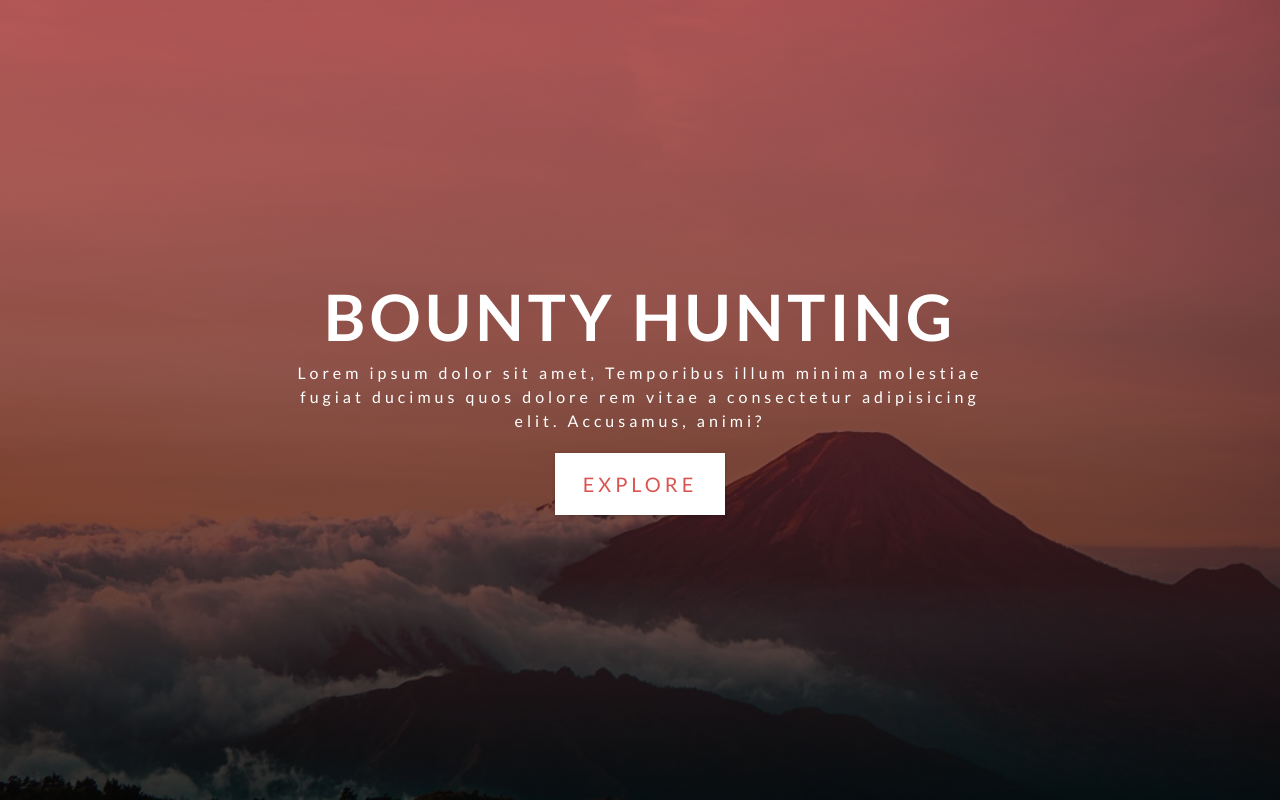
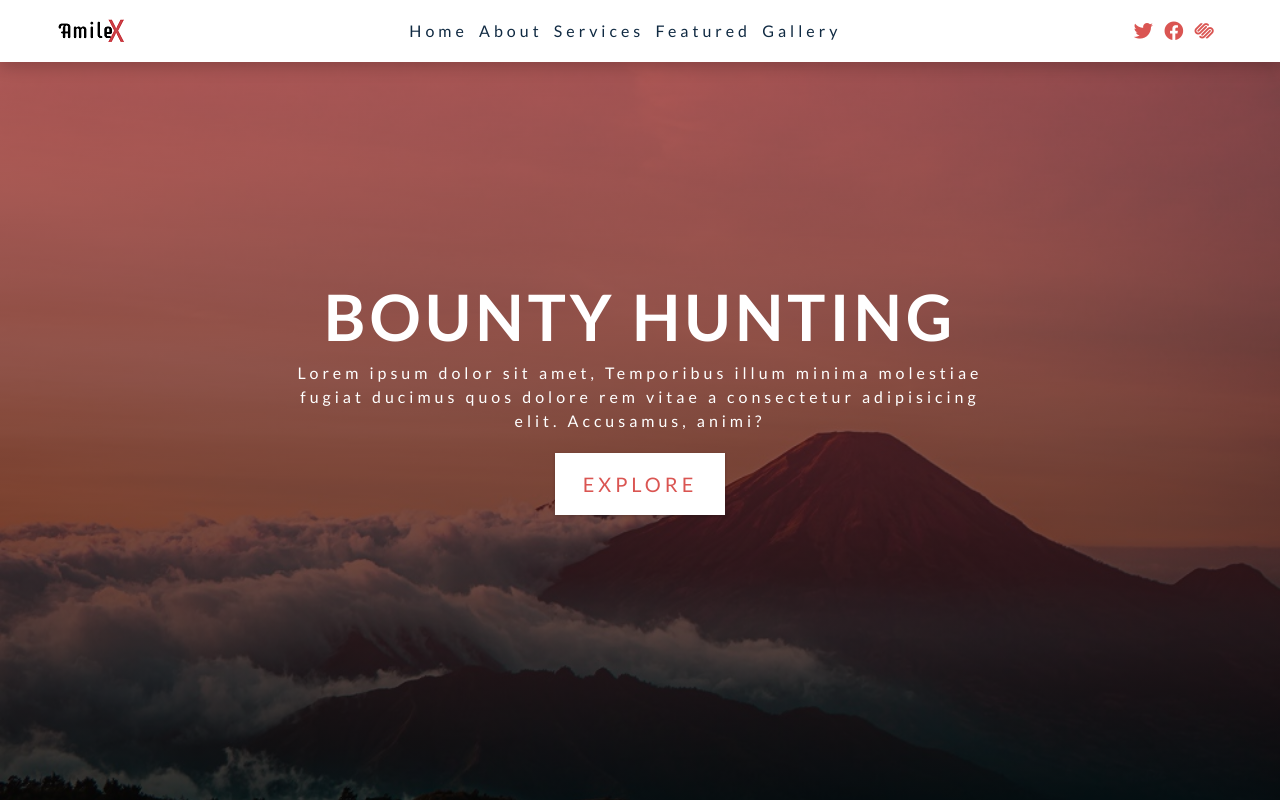
Before and after one commit to AmeenNH3/Amilex-Tour-Company-CSS-Practice-Project, a plain HTML site: page index.html in a window 1280 px wide. Shown: the top 802 px of the page. Drawn offline with Linux system fonts and the light colour scheme.

Commit message:
final commit

```diff
--- a/css/styles.css
+++ b/css/styles.css
@@ -74,14 +74,14 @@ ul {
 a {
   text-decoration: none;
 }
-img {
+/* img {
+  width: 100%;
+  display: block;
+} */
+img:not(.nav-logo) {
   width: 100%;
   display: block;
 }
-/* img:not(.nav-logo) {
-  width: 100%;
-  display: block;
-} */
 
 h1,
 h2,
@@ -179,6 +179,108 @@ p {
 Navbar
 ===============
 */
+.navbar{
+  position: fixed;
+  top:0;
+  left:0;
+  width: 100%;
+  background-color: var(--clr-white);
+  box-shadow: var(--dark-shadow);
+  z-index: 5;
+}
+.nav-icons{
+  display: none;
+}
+.nav-center{
+  width: 100%;
+  max-width: 1170px;
+  margin: 0 auto;
+}
+.nav-header{
+  display: flex;
+  justify-content: space-between;
+  align-items: center;
+  padding: 1rem 2rem;
+}
+.nav-toggle{
+  background: transparent;
+  border: transparent;
+  font-size: 1.5rem;
+  color: var(--clr-primary-5);
+  cursor: pointer;
+  transition: var(--transition);
+
+}
+.nav-toggle:hover{
+  transform: scale(1.2);
+}
+.nav-link{
+  display: block;
+  padding: 1rem 2rem;
+  text-transform: capitalize;
+  letter-spacing: var(--spacing);
+  transition: var(--transition);
+  color:var(--clr-grey-1);
+  cursor: pointer;
+  font-size: 1rem;
+}
+.nav-link:hover{
+  color: var(--clr-grey-1);
+  background: var(--clr-primary-8);
+  padding-left: 2.25rem;
+}
+.nav-links{
+  height: 0;
+  overflow: hidden;
+  transition: var(--transition);
+}
+.show-links{
+  height: 280px;
+
+}
+@media screen and (min-width:992px){
+  .navbar{
+    padding: 1rem 2rem;
+  }
+  .nav-toggle{
+    display: none;
+  }
+  .nav-center{
+    display: flex;
+    justify-content: space-between;
+    align-items: center;
+    flex-wrap: wrap;
+  }
+  .nav-links{
+    height: auto;
+    display: flex;
+  }
+  .nav-header{
+    padding: 0 0;
+  }
+  .nav-link{
+    padding: 0 0;
+    margin-right: 0.7rem;
+  }
+  .nav-link:hover{
+    padding: 0 0;
+    color: var(--clr-primary-5);
+    background: transparent;
+  }
+  .nav-icons{
+    display: flex;
+  }
+  .nav-icon{
+    margin-right: 0.7rem;
+    color: var(--clr-primary-5);
+    font-size: 1.2rem;
+    transition: var(--transition);
+  }
+  .nav-icon:hover{
+    color: var(--clr-primary-8);
+
+  }
+}
 /*
 ===============
 Hero
--- a/index.html
+++ b/index.html
@@ -20,6 +20,57 @@
     <!-- header  -->
     <header id="home">
         <!-- navbar -->
+        <nav class="navbar">
+          <div class="nav-center">
+
+            <div class="nav-header">
+              <img src="./images/logo-secondary.png" class="nav-logo" alt="logo">
+              <button type="button" class="nav-toggle" id="nav-toggle"><i class="fas fa-bars"></i></button>
+
+            </div>
+
+            <ul class="nav-links" id="nav-links">
+              <li>
+                <a href="#home" class="nav-link scroll-link">home</a>
+              </li>
+              <li>
+                <a href="#about" class="nav-link scroll-link">about</a>
+              </li>
+              <li>
+                <a href="#services" class="nav-link scroll-link">services</a>
+              </li>
+              <li>
+                <a href="#featured" class="nav-link scroll-link">featured</a>
+              </li>
+              <li>
+                <a href="#gallery" class="nav-link scroll-link">gallery</a>
+              </li>
+            </ul>
+
+        <!-- footer icons -->
+      <ul class="nav-icons">
+        <!-- single icon -->
+        <li><a href="https://www.twitter.com" target="_blank" class="nav-icon">
+        <i class="fab fa-twitter"></i>
+        </a></li>
+        <!-- end single icon -->
+        <!-- single icon -->
+        <li><a href="https://www.facebook.com" target="_blank" class="nav-icon">
+          <i class="fab fa-facebook"></i>
+          </a></li>
+          <!-- end single icon -->
+          <!-- single icon -->
+        <li><a href="https://www.squarespace.com" target="_blank" class="nav-icon">
+          <i class="fab fa-squarespace"></i>
+          </a></li>
+          <!-- end single icon -->
+
+      </ul>
+      <!-- end of footer icons -->
+
+          </div>
+
+        </nav>
         <!-- hero -->
         <div class="hero">
             <div class="hero-banner">
@@ -236,7 +287,7 @@
     <!-- end of contact -->
 
     <!-- gallery  -->
-    <section id="galler">
+    <section id="gallery">
       <div class="gallery-center">
         <!-- single item -->
         <article class="gallery-img-container">
```
Also changed, not shown: js/app.js (+5 -9 lines), images/logo-secondary.png (added).
